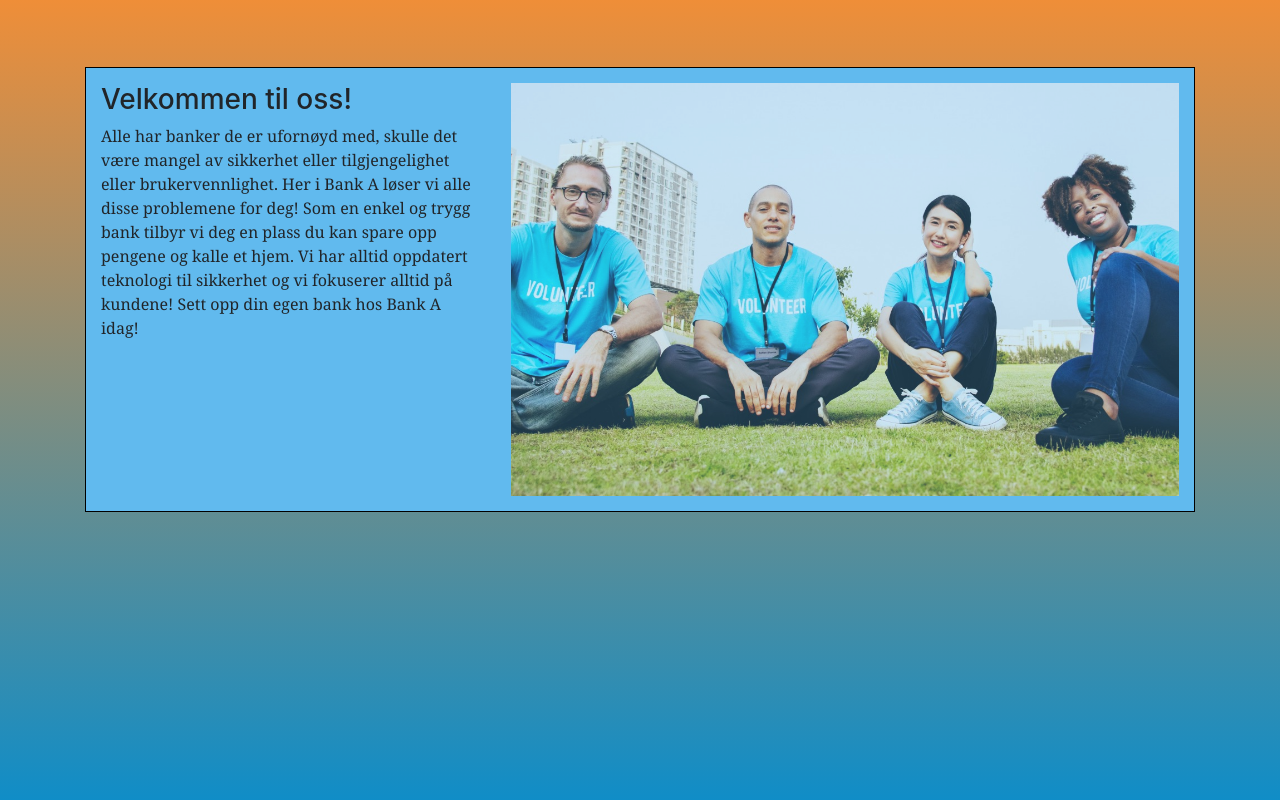
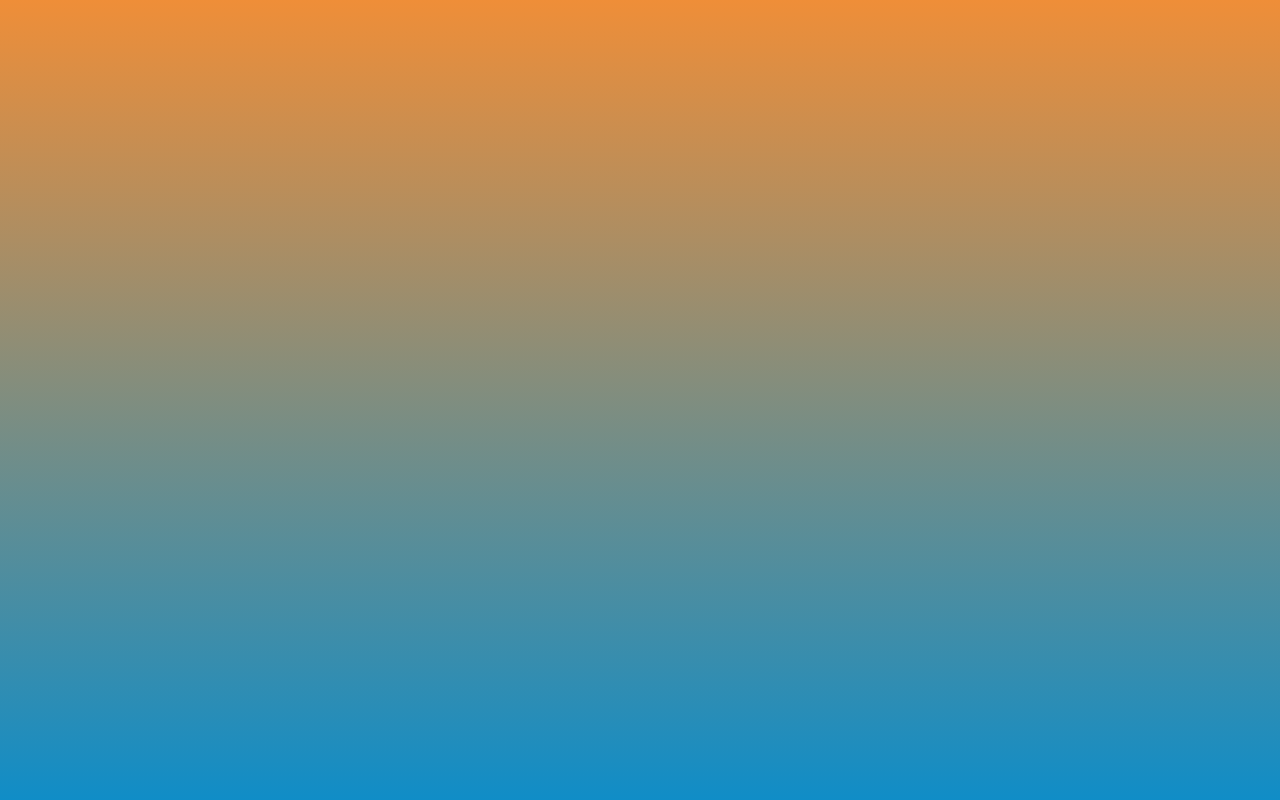
Before and after one commit to MatiasRamsland01/Banking-Website, a Flask app: page / in a window 1280 px wide. Shown: the part 56-856 px from the top of the page. Run offline with Flask 2, Linux system fonts and the light colour scheme; some libraries are stand-ins or nearby versions.

Commit message:
Fixed branch

```diff
--- a/website/templates/home.html
+++ b/website/templates/home.html
@@ -3,18 +3,5 @@
 {% block title %}Home{% endblock %}
 {% block body %}
 
-<div class="col-sm-12" style="background-color: rgb(97, 186, 238); margin-top: 50pt;">
-    <div class="bg-text">
-        <div style="width: 35%; float: left;">
-        <h3> Velkommen til oss!</h3>
-        <p style="font-family: Georgia, 'Times New Roman', Times, serif;">
-            Alle har banker de er ufornøyd med, skulle det være mangel av sikkerhet eller tilgjengelighet eller brukervennlighet.
-            Her i Bank A løser vi alle disse problemene for deg! Som en enkel og trygg bank tilbyr vi deg en plass du kan spare opp pengene
-            og kalle et hjem. Vi har alltid oppdatert teknologi til sikkerhet og vi fokuserer alltid på kundene! Sett opp din egen bank hos Bank A idag!
-        </p>
-        </div>
-        <img src="{{url_for('static', filename='Diverse_smiles.jpeg')}}" style="width: 62%; opacity: 70%; float: right;">
-    </div>
-</div>
 
 {% endblock %}
```
Also changed, not shown: website/templates/homelogin.html (+0 -10 lines).
